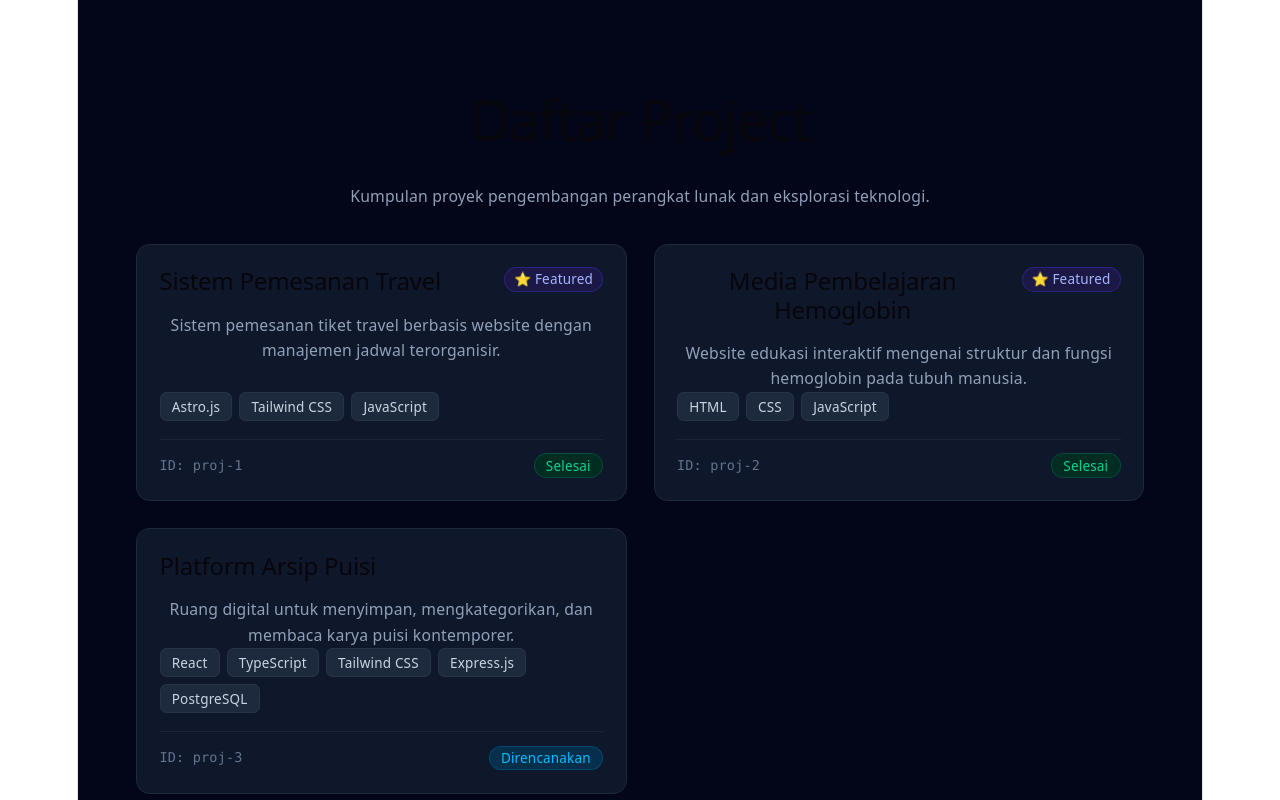
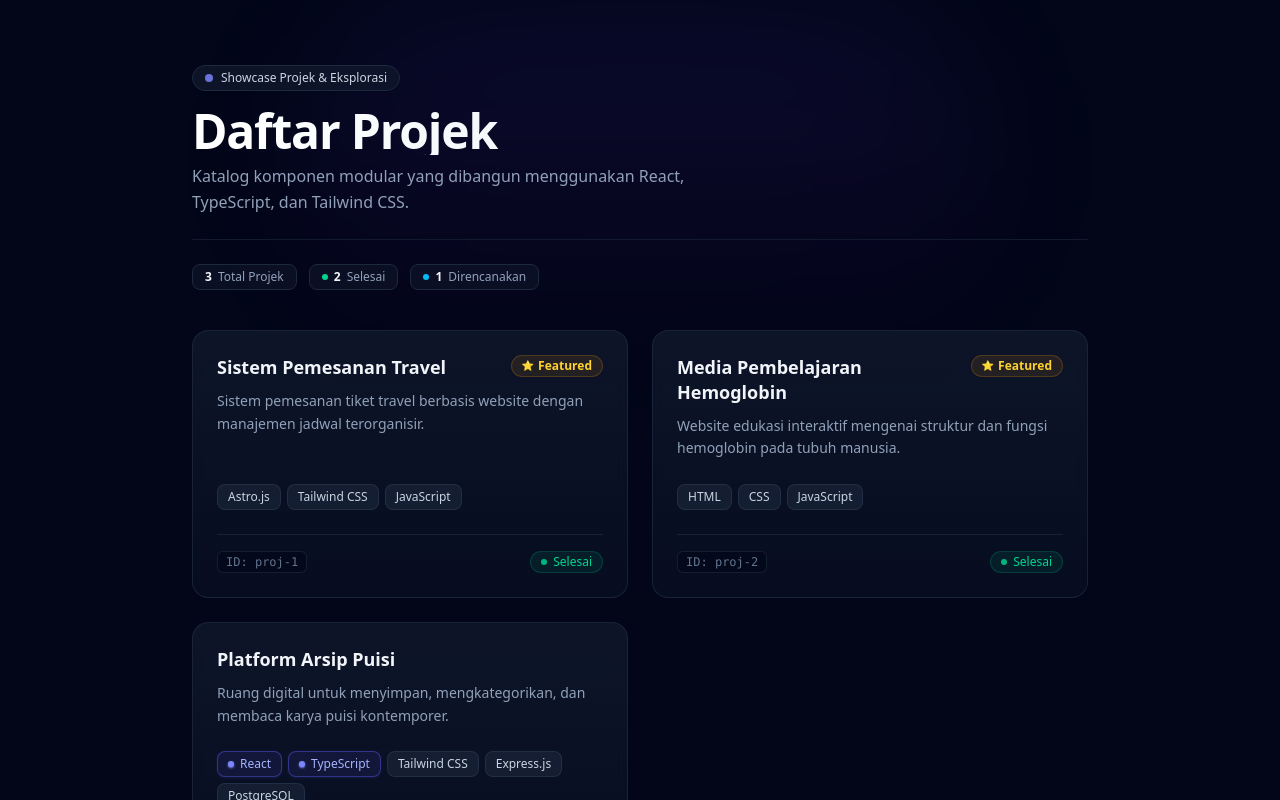
Before and after one commit to RafaelPransa/belajar-react-ts, a React (Vite) app: page / in a window 1280 px wide. Shown: the top 800 px of the page. Built offline with nearby package versions, Linux system fonts and the light colour scheme.

Commit message:
feat: Props & Komunikasi Component

```diff
--- a/src/App.tsx
+++ b/src/App.tsx
@@ -1,13 +1,5 @@
 import './App.css'
-
-interface ProjectItem {
-  id: string;
-  title: string;
-  description: string;
-  techStack: string[];
-  isFeatured: boolean;
-  status: "completed" | "planned";
-}
+import { ProjectCards, type ProjectItem } from './components/ProjectCard';
 
 const projects: ProjectItem[] = [
   {
@@ -37,72 +29,56 @@ const projects: ProjectItem[] = [
 ];
 
 function App() {
+  const completedCount = projects.filter((p) => p.status === "completed").length;
+  const plannedCount = projects.filter((p) => p.status === "planned").length;
+
   return (
-    <main className="min-h-screen bg-slate-950 text-slate-100 p-6 md:p-12">
-      <div className="max-w-4xl mx-auto">
-        <header className="mb-8">
-          <h1 className="text-3xl font-bold text-indigo-400">
-            Daftar Project
+    <main className="relative min-h-screen bg-slate-950 text-slate-100 selection:bg-indigo-500/30 selection:text-indigo-200 px-6 py-12 md:py-16">
+      {/* Ambient background glow */}
+      <div className="absolute top-0 left-1/2 -translate-x-1/2 w-[700px] h-[360px] bg-gradient-to-b from-indigo-600/10 via-purple-600/5 to-transparent blur-3xl pointer-events-none rounded-full" />
+
+      <div className="relative max-w-4xl mx-auto">
+        {/* Header Section */}
+        <header className="mb-10 text-left">
+          <div className="inline-flex items-center gap-2 px-3 py-1 rounded-full bg-slate-900/90 border border-slate-800 text-slate-300 text-xs font-medium mb-4 shadow-xs backdrop-blur-sm">
+            <span className="w-2 h-2 rounded-full bg-indigo-400 animate-pulse" />
+            Showcase Projek & Eksplorasi
+          </div>
+
+          <h1 className="text-3xl md:text-5xl font-extrabold tracking-tight bg-gradient-to-r from-white via-slate-100 to-slate-400 bg-clip-text text-transparent">
+            Daftar Projek
           </h1>
-          <p className="text-slate-400 text-sm mt-1">
-            Kumpulan proyek pengembangan perangkat lunak dan eksplorasi teknologi.
+          <p className="text-slate-400 text-sm md:text-base mt-2 max-w-xl leading-relaxed">
+            Katalog komponen modular yang dibangun menggunakan React, TypeScript, dan Tailwind CSS.
           </p>
+
+          {/* Quick Stats Bar */}
+          <div className="flex items-center gap-3 mt-6 pt-6 border-t border-slate-800/60 text-xs text-slate-400">
+            <span className="inline-flex items-center gap-1.5 bg-slate-900/60 px-3 py-1 rounded-lg border border-slate-800">
+              <strong className="text-slate-100 font-semibold">{projects.length}</strong> Total Projek
+            </span>
+            <span className="inline-flex items-center gap-1.5 bg-slate-900/60 px-3 py-1 rounded-lg border border-slate-800">
+              <span className="w-1.5 h-1.5 rounded-full bg-emerald-400" />
+              <strong className="text-slate-100 font-semibold">{completedCount}</strong> Selesai
+            </span>
+            <span className="inline-flex items-center gap-1.5 bg-slate-900/60 px-3 py-1 rounded-lg border border-slate-800">
+              <span className="w-1.5 h-1.5 rounded-full bg-sky-400" />
+              <strong className="text-slate-100 font-semibold">{plannedCount}</strong> Direncanakan
+            </span>
+          </div>
         </header>
 
+        {/* Grid List Komponen: Mapping dan mengirim props ke ProjectCards */}
         <div className="grid grid-cols-1 md:grid-cols-2 gap-6">
-          {projects.map((project) => (
-            <article
-              key={project.id}
-              className="p-5 bg-slate-900 border border-slate-800 rounded-xl flex flex-col justify-between hover:border-slate-700 transition-colors"
-            >
-              <div>
-                <div className="flex items-start justify-between gap-3 mb-2">
-                  <h2 className="font-semibold text-lg text-slate-200 leading-snug">
-                    {project.title}
-                  </h2>
-                  {/* Logical AND: Hanya muncul jika featured */}
-                  {project.isFeatured && (
-                    <span className="shrink-0 text-xs bg-indigo-950/80 text-indigo-300 border border-indigo-800/60 px-2 py-0.5 rounded-full font-medium">
-                      ⭐ Featured
-                    </span>
-                  )}
-                </div>
-
-                <p className="text-slate-400 text-sm mb-4 leading-relaxed">
-                  {project.description}
-                </p>
-              </div>
-
-              <div>
-                <ul className="flex flex-wrap gap-1.5 mb-4 list-none p-0">
-                  {project.techStack.map((tech) => (
-                    <li
-                      key={tech}
-                      className="bg-slate-800 text-slate-300 text-xs px-2.5 py-1 rounded-md border border-slate-700/50"
-                    >
-                      {tech}
-                    </li>
-                  ))}
-                </ul>
-
-
-                <div className="pt-3 border-t border-slate-800/80 flex items-center justify-between text-xs">
-                  <span className="text-slate-500 font-mono">ID: {project.id}</span>
-
-                  {/* Ternary: Menyesuaikan style status */}
-                  <span
-                    className={`px-2.5 py-0.5 rounded-full font-medium ${project.status === "completed"
-                      ? "bg-emerald-950 text-emerald-400 border border-emerald-800/60"
-                      : "bg-sky-950 text-sky-400 border border-sky-800/60"
-                      }`}
-                  >
-                    {project.status === "completed" ? "Selesai" : "Direncanakan"}
-                  </span>
-                </div>
-              </div>
-            </article>
+          {projects.map((item) => (
+            <ProjectCards key={item.id} project={item} />
           ))}
         </div>
+
+        {/* Footer */}
+        <footer className="mt-16 pt-8 border-t border-slate-800/60 text-center text-xs text-slate-500">
+          Belajar React & TypeScript • Komponen Modular & Props
+        </footer>
       </div>
     </main>
   );
--- /dev/null
+++ b/src/components/ProjectCard.tsx
@@ -0,0 +1,84 @@
+import { TechBadge } from "./TechBadge";
+
+// 1. DEFINISI TIPE DATA PROYEK
+export interface ProjectItem {
+    id: string;
+    title: string;
+    description: string;
+    techStack: string[];
+    isFeatured: boolean;
+    status: "completed" | "planned";
+}
+
+// 2. KONTRAK PROPS UNTUK KARTU
+interface ProjectCardProps {
+    project: ProjectItem;
+}
+
+// 3. MENERIMA PROP `project`
+export function ProjectCards({ project }: ProjectCardProps) {
+    const isCompleted = project.status === "completed";
+
+    return (
+        <article className="group relative flex flex-col justify-between rounded-2xl bg-gradient-to-b from-slate-900/90 to-slate-900/40 backdrop-blur-sm border border-slate-800/80 p-6 hover:border-slate-700 hover:shadow-xl hover:shadow-indigo-500/5 hover:-translate-y-1 transition-all duration-300">
+            {/* Ambient top highlight on hover */}
+            <div className="absolute inset-x-0 -top-px h-px bg-gradient-to-r from-transparent via-indigo-500/40 to-transparent opacity-0 group-hover:opacity-100 transition-opacity duration-300" />
+
+            <div>
+                {/* Header card: Judul & Featured Badge */}
+                <div className="flex items-start justify-between gap-3 mb-2.5">
+                    <h2 className="font-bold text-lg text-slate-100 group-hover:text-indigo-300 transition-colors duration-200 leading-snug">
+                        {project.title}
+                    </h2>
+                    {project.isFeatured && (
+                        <span className="inline-flex items-center gap-1 shrink-0 text-xs font-semibold px-2.5 py-0.5 rounded-full bg-amber-500/10 text-amber-300 border border-amber-500/20 shadow-xs">
+                            <span className="text-[10px]">⭐</span> Featured
+                        </span>
+                    )}
+                </div>
+
+                {/* Deskripsi Proyek */}
+                <p className="text-slate-400 text-sm leading-relaxed mb-6">
+                    {project.description}
+                </p>
+            </div>
+
+            <div>
+                {/* 4. MENGIRIM DATA KE KOMPONEN ANAK (TechBadge) */}
+                <div className="flex flex-wrap gap-1.5 mb-6">
+                    {project.techStack.map((tech) => {
+                        const isHighLight =
+                            tech.toLowerCase().includes("react") ||
+                            tech.toLowerCase().includes("typescript");
+
+                        return (
+                            <TechBadge key={tech} label={tech} isHighLighted={isHighLight} />
+                        );
+                    })}
+                </div>
+
+                {/* Footer card: ID & Status */}
+                <div className="pt-4 border-t border-slate-800/80 flex items-center justify-between text-xs">
+                    <span className="font-mono text-slate-500 bg-slate-950/60 px-2 py-0.5 rounded-md border border-slate-800/70">
+                        ID: {project.id}
+                    </span>
+
+                    <span
+                        className={`inline-flex items-center gap-1.5 px-2.5 py-0.5 rounded-full font-medium border ${
+                            isCompleted
+                                ? "bg-emerald-500/10 text-emerald-400 border-emerald-500/20"
+                                : "bg-sky-500/10 text-sky-400 border-sky-500/20"
+                        }`}
+                    >
+                        <span
+                            className={`w-1.5 h-1.5 rounded-full ${
+                                isCompleted ? "bg-emerald-400 animate-pulse" : "bg-sky-400"
+                            }`}
+                        />
+                        {isCompleted ? "Selesai" : "Direncanakan"}
+                    </span>
+                </div>
+            </div>
+        </article>
+    );
+}
--- /dev/null
+++ b/src/components/TechBadge.tsx
@@ -0,0 +1,21 @@
+interface TechBadgeProps {
+    label: string;
+    isHighLighted?: boolean;
+}
+
+export function TechBadge({ label, isHighLighted = false }: TechBadgeProps) {
+    return (
+        <span
+            className={`inline-flex items-center gap-1.5 px-2.5 py-1 rounded-lg text-xs font-medium border transition-all duration-200 select-none ${
+                isHighLighted
+                    ? "bg-indigo-500/10 text-indigo-300 border-indigo-500/40 shadow-sm shadow-indigo-500/10 hover:border-indigo-400/70 hover:bg-indigo-500/15"
+                    : "bg-slate-800/60 text-slate-300 border-slate-700/50 hover:bg-slate-800 hover:text-slate-100 hover:border-slate-600"
+            }`}
+        >
+            {isHighLighted && (
+                <span className="w-1.5 h-1.5 rounded-full bg-indigo-400 shadow-xs shadow-indigo-400" />
+            )}
+            {label}
+        </span>
+    );
+}
--- a/src/index.css
+++ b/src/index.css
@@ -1,117 +1,12 @@
 @import "tailwindcss";
 
-:root {
-  --text: #6b6375;
-  --text-h: #08060d;
-  --bg: #fff;
-  --border: #e5e4e7;
-  --code-bg: #f4f3ec;
-  --accent: #aa3bff;
-  --accent-bg: rgba(170, 59, 255, 0.1);
-  --accent-border: rgba(170, 59, 255, 0.5);
-  --social-bg: rgba(244, 243, 236, 0.5);
-  --shadow:
-    rgba(0, 0, 0, 0.1) 0 10px 15px -3px, rgba(0, 0, 0, 0.05) 0 4px 6px -2px;
+@layer base {
+  body {
+    @apply m-0 min-h-screen bg-slate-950 text-slate-100 antialiased;
+    font-family: system-ui, -apple-system, BlinkMacSystemFont, 'Segoe UI', Roboto, Oxygen, Ubuntu, Cantarell, sans-serif;
+  }
 
-  --sans: system-ui, 'Segoe UI', Roboto, sans-serif;
-  --heading: system-ui, 'Segoe UI', Roboto, sans-serif;
-  --mono: ui-monospace, Consolas, monospace;
-
-  font: 18px/145% var(--sans);
-  letter-spacing: 0.18px;
-  color-scheme: light dark;
-  color: var(--text);
-  background: var(--bg);
-  font-synthesis: none;
-  text-rendering: optimizeLegibility;
-  -webkit-font-smoothing: antialiased;
-  -moz-osx-font-smoothing: grayscale;
-
-  @media (max-width: 1024px) {
-    font-size: 16px;
+  #root {
+    @apply min-h-screen w-full;
   }
 }
-
-@media (prefers-color-scheme: dark) {
-  :root {
-    --text: #9ca3af;
-    --text-h: #f3f4f6;
-    --bg: #16171d;
-    --border: #2e303a;
-    --code-bg: #1f2028;
-    --accent: #c084fc;
-    --accent-bg: rgba(192, 132, 252, 0.15);
-    --accent-border: rgba(192, 132, 252, 0.5);
-    --social-bg: rgba(47, 48, 58, 0.5);
-    --shadow:
-      rgba(0, 0, 0, 0.4) 0 10px 15px -3px, rgba(0, 0, 0, 0.25) 0 4px 6px -2px;
-  }
-
-  #social .button-icon {
-    filter: invert(1) brightness(2);
-  }
-}
-
-#root {
-  width: 1126px;
-  max-width: 100%;
-  margin: 0 auto;
-  text-align: center;
-  border-inline: 1px solid var(--border);
-  min-height: 100svh;
-  display: flex;
-  flex-direction: column;
-  box-sizing: border-box;
-}
-
-body {
-  margin: 0;
-}
-
-h1,
-h2 {
-  font-family: var(--heading);
-  font-weight: 500;
-  color: var(--text-h);
-}
-
-h1 {
-  font-size: 56px;
-  letter-spacing: -1.68px;
-  margin: 32px 0;
-
-  @media (max-width: 1024px) {
-    font-size: 36px;
-    margin: 20px 0;
-  }
-}
-
-h2 {
-  font-size: 24px;
-  line-height: 118%;
-  letter-spacing: -0.24px;
-  margin: 0 0 8px;
-
-  @media (max-width: 1024px) {
-    font-size: 20px;
-  }
-}
-
-p {
-  margin: 0;
-}
-
-code,
-.counter {
-  font-family: var(--mono);
-  display: inline-flex;
-  border-radius: 4px;
-  color: var(--text-h);
-}
-
-code {
-  font-size: 15px;
-  line-height: 135%;
-  padding: 4px 8px;
-  background: var(--code-bg);
-}
```
Also changed, not shown: src/App.css (+1 -184 lines).
